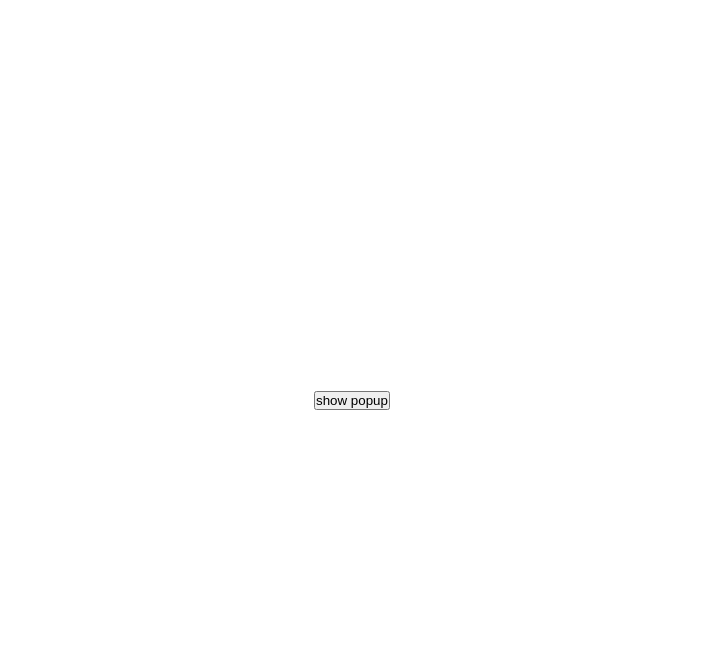
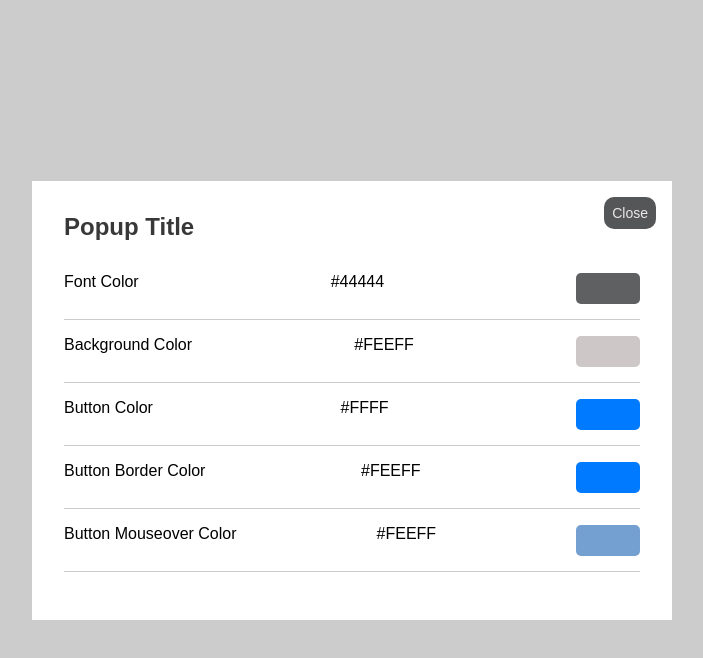
Before and after one commit to MedinaSekiraqa/ThirdTask, a React (Create React App) app: page / in a window 1280 px wide. Both pictures are taken after a click on the button "show popup". Shown: the top 658 px of the page, without its empty margins (288-991 px from the left). Built offline with nearby package versions, Linux system fonts and the light colour scheme.

Commit message:
create the popup

```diff
--- a/src/App.js
+++ b/src/App.js
@@ -1,11 +1,27 @@
+import Popup from "./components/Popup";
+import { useState } from "react";
 
 
 function App() {
+  const [buttonPopup, setButtonPopup] = useState(false);
+
+
+
+
+
   return (
     <div className="App">
       <main>
-        <button>show popup</button>
+
+        <br></br>
+        <button onClick={() => setButtonPopup(true)}>show popup</button>
+
       </main>
+      <Popup trigger={buttonPopup} setTrigger={setButtonPopup}>
+
+      </Popup>
+
+
     </div>
   );
 }
--- /dev/null
+++ b/src/components/Popup.css
@@ -0,0 +1,106 @@
+.popup {
+    position: fixed;
+    top: 0;
+    left: 0;
+    width: 100%;
+    height: 100vh;
+    background-color: rgb(0, 0, 0, 0.2);
+    display: flex;
+    justify-content: center;
+    align-items: center;
+  }
+
+  .popup-inner {
+    position: relative;
+    padding: 32px;
+    width: 100%;
+    max-width: 640px;
+    background-color: #FFF;
+  }
+
+  .popup-inner .close-btn {
+    position: absolute;
+    top: 16px;
+    right: 16px;
+  }
+
+  .popup-content {
+    display: flex;
+    flex-direction: column;
+    align-items: flex-start;
+  }
+
+  .name-box {
+    display: flex;
+    justify-content: space-between;
+    width: 100%;
+    margin-bottom: 16px;
+    border-bottom: 1px solid #ccc;
+  }
+  .code-btn1{
+    background-color: #5f6061;
+    color: #5f6061;
+    padding: 8px 16px;
+    border: none;
+    border-radius: 5px;
+    cursor: pointer;
+    margin-bottom: 15px;
+  }
+  .code-btn2{
+    background-color: #cec7c7;
+    color: #cec7c7;
+    padding: 8px 16px;
+    border: none;
+    border-radius: 5px;
+    cursor: pointer;
+    margin-bottom: 15px;
+  }
+  .code-btn {
+    background-color: #007bff;
+    color: #007bff;
+    padding: 8px 16px;
+    border: none;
+    border-radius: 5px;
+    cursor: pointer;
+    margin-bottom: 15px;
+  }
+  .code-btn3{
+    background-color: #73a0d0;
+    color: #73a0d0;
+    padding: 8px 16px;
+    border: none;
+    border-radius: 5px;
+    cursor: pointer;
+    margin-bottom: 15px;
+  }
+  .name-text {
+    margin-right: 16px;
+  }
+
+  /* Additional styling for clarity */
+  .popup-header h2{
+    color: #383839;
+    padding-bottom: 16px;
+    margin-bottom: 16px;
+  }
+
+  .popup-title {
+    font-size: 2.5rem;
+
+  }
+
+  .name-box p .p2{
+    color: #6e6e6f;
+  }
+
+
+
+  .close-btn {
+    background-color: #545657;
+    color: #ece7e7;
+    padding: 8px 8px;
+    border: none;
+    border-radius: 10px;
+    cursor: pointer;
+    font-size: 14px;
+  }
--- a/src/components/Popup.js
+++ b/src/components/Popup.js
@@ -1,14 +1,50 @@
-import React from 'react'
+import React from 'react';
+import './Popup.css';
 
-function Popup(){
-    return (
-        <div className='popup'>
-            <div className='popup-inner'>
-                <button className='close-btn'>close</button>
+function Popup(props) {
+  return props.trigger ? (
+    <div className='popup'>
+      <div className='popup-inner'>
+        <div className='popup-header'>
+          <h2>Popup Title</h2>
 
-            </div>
+          <button className='close-btn' onClick={() => props.setTrigger(false)}>
+            Close
+          </button>
+        </div>
+        <div className='popup-content'>
 
+          <div className='name-box'>
+            <p>Font Color</p>
+            <p2>#44444</p2>
+
+            <button className='code-btn1'>Code</button>
+          </div>
+          <div className='name-box'>
+            <p>Background Color</p>
+            <p2>#FEEFF</p2>
+            <button className='code-btn2'>Code</button>
+
+          </div>
+          <div className='name-box'>
+            <p>Button Color</p>
+            <p2>#FFFF</p2>
+            <button className='code-btn'>Code</button>
+          </div>
+          <div className='name-box'>
+            <p>Button Border Color</p>
+            <p2>#FEEFF</p2>
+            <button className='code-btn'>Code</button>
+          </div>
+          <div className='name-box'>
+            <p>Button Mouseover Color</p>
+            <p2>#FEEFF</p2>
+            <button className='code-btn3'>Code</button>
+          </div>
         </div>
-    )
+      </div>
+    </div>
+  ) : null;
 }
-export default Popup
+
+export default Popup;
```
